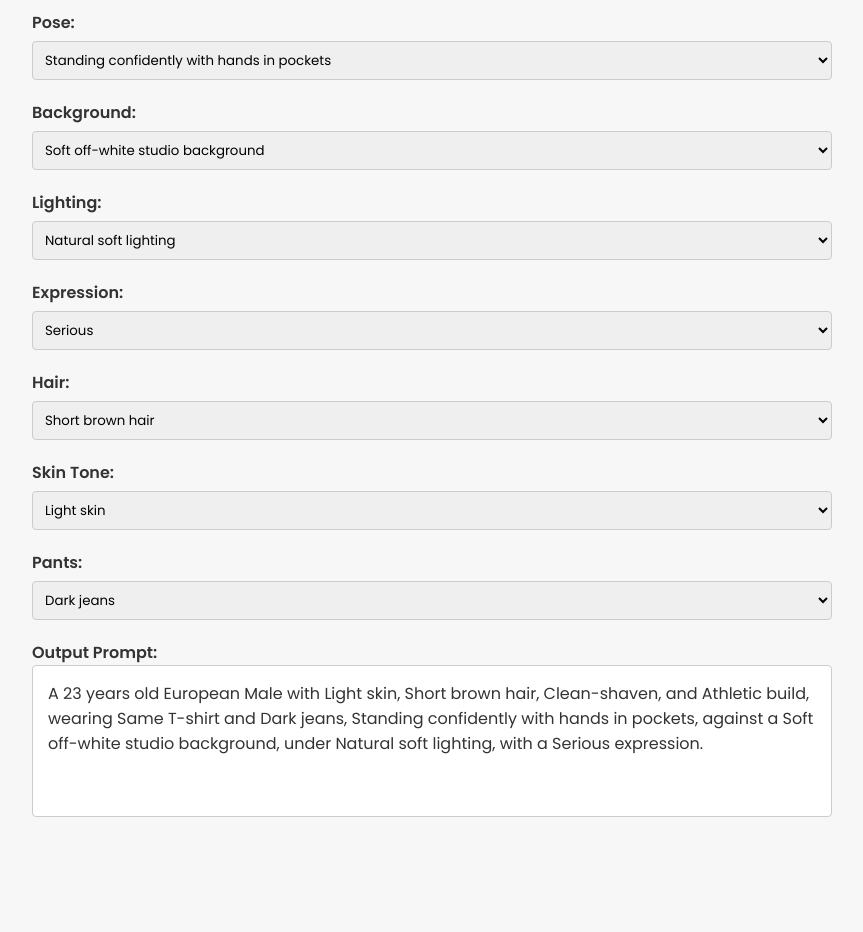
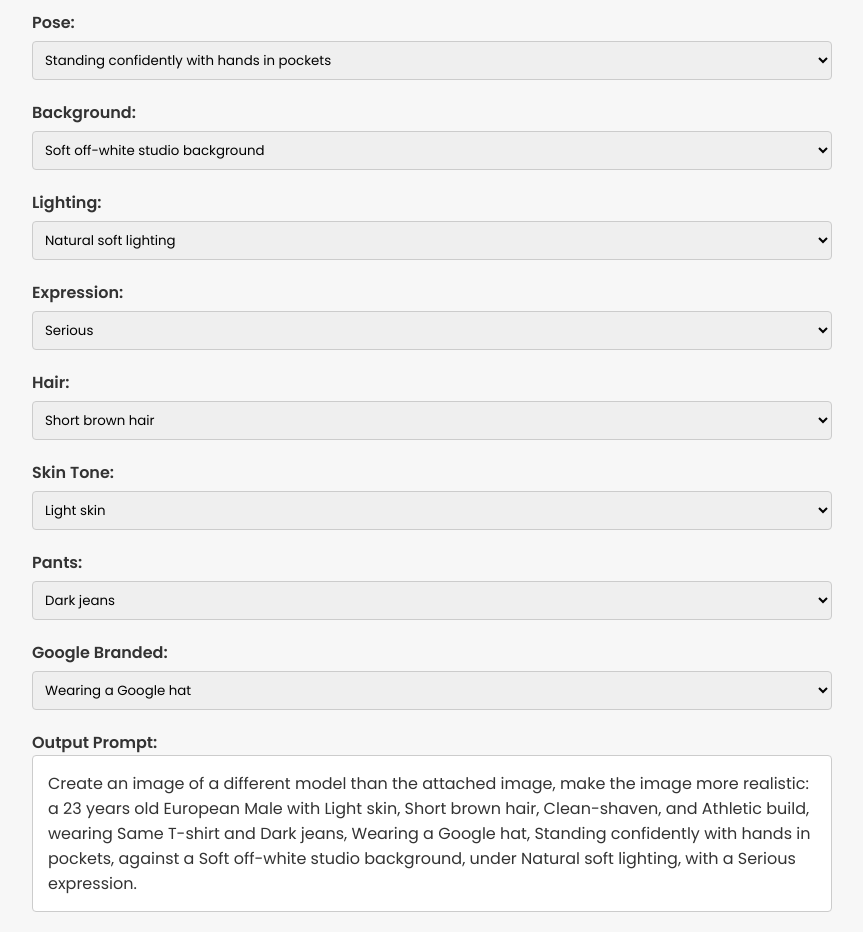
Before and after one commit to amarpt/prompt, a plain HTML site: page index.html in a window 1280 px wide. Shown: the part 109-1041 px from the top of the page, without its empty margins (208-1071 px from the left). Before the commit the page ends 946 px from the top, so only its background shows below. Drawn offline with Linux system fonts and the light colour scheme.

Commit message:
Update index.html

```diff
--- a/index.html
+++ b/index.html
@@ -143,6 +143,13 @@
       <option>Faded black jeans</option>
     </select>
 
+    <label>Google Branded:</label>
+    <select id="google">
+      <option>Wearing a Google hat</option>
+      <option>Wearing a Google hoodie</option>
+      <option>Not wearing anything Google branded</option>
+    </select>
+
     <label>Output Prompt:</label>
     <div id="prompt"></div>
   </form>
@@ -165,14 +172,15 @@
       const hair = document.getElementById('hair').value;
       const skin = document.getElementById('skin').value;
       const pants = document.getElementById('pants').value;
+      const google = document.getElementById('google').value;
 
       const fullPrompt =
-`A ${base.age} ${base.ethnicity} ${base.gender} with ${skin}, ${hair}, ${base.face}, and ${base.body}, wearing ${base.shirt} and ${pants}, ${pose}, against a ${background}, under ${lighting}, with a ${expression} expression.`;
+`Create an image of a different model than the attached image, make the image more realistic: a ${base.age} ${base.ethnicity} ${base.gender} with ${skin}, ${hair}, ${base.face}, and ${base.body}, wearing ${base.shirt} and ${pants}, ${google}, ${pose}, against a ${background}, under ${lighting}, with a ${expression} expression.`;
 
       document.getElementById('prompt').innerText = fullPrompt;
     }
 
-    const fields = ['pose', 'background', 'lighting', 'expression', 'hair', 'skin', 'pants'];
+    const fields = ['pose', 'background', 'lighting', 'expression', 'hair', 'skin', 'pants', 'google'];
     fields.forEach(id => document.getElementById(id).addEventListener('change', updatePrompt));
     updatePrompt();
   </script>
```
